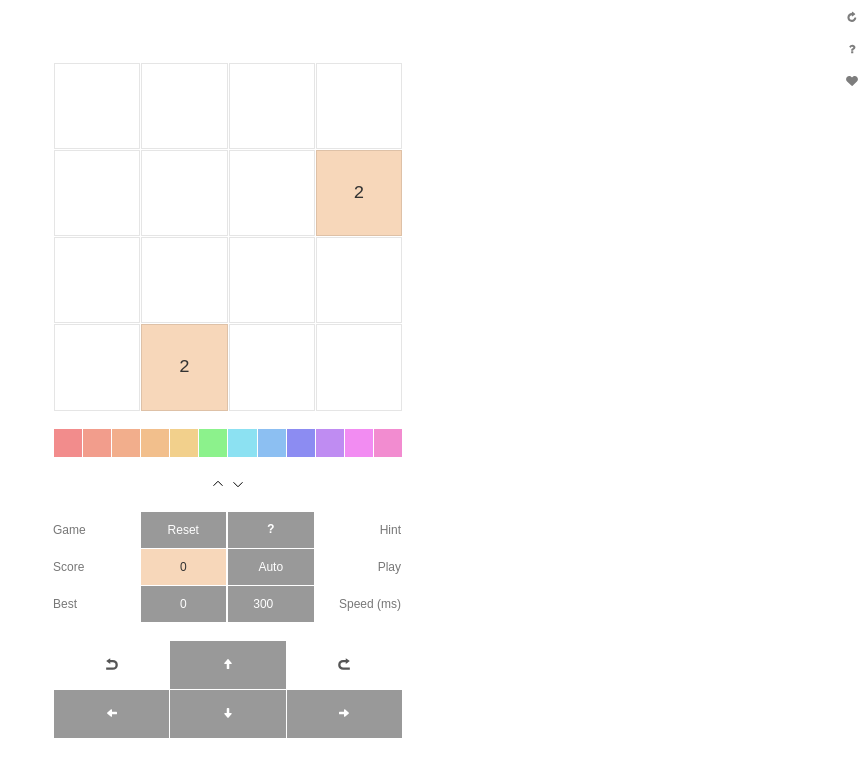
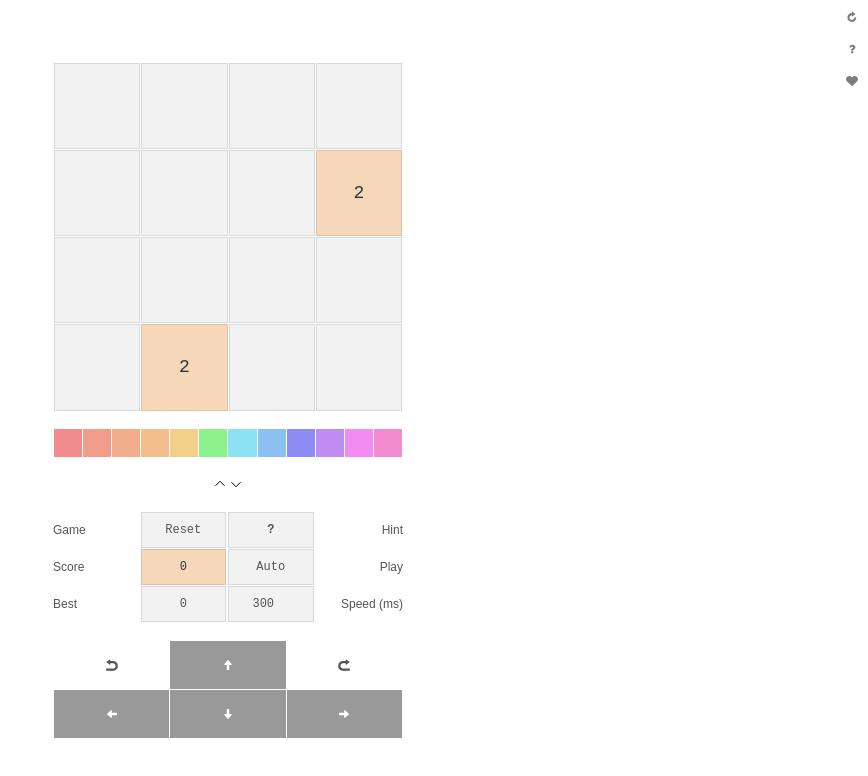
Before and after one commit to markmolfird/2048, a browser extension: page data/interface/index.html in a window 1280 px wide. Both pictures are taken after a click on the element 640 px from the left and 539 px from the top of the page. Shown: the whole page, without its empty margins (412-1280 px from the left). Drawn offline with Linux system fonts and the light colour scheme.

Commit message:
Add files via upload

```diff
--- a/data/interface/index.css
+++ b/data/interface/index.css
@@ -8,6 +8,7 @@ html, body {
 }
 
 body {
+  color: #555;
   display: flex;
   font-size: 12px;
   align-items: center;
@@ -17,13 +18,14 @@ body {
 }
 
 table {
+  color: #555;
   width: 100%;
   margin: 0 auto;
-  font-family: monospace;
+  font-family: arial, sans-serif;
 }
 
 table tr td, button, input {
-  color: #FFF;
+  font-size: 12px;
   user-select: none !important;
 }
 
@@ -55,6 +57,7 @@ button::-moz-focus-outer {border: 0 !important}
   max-height: 350px;
   border-spacing: 1px;
   table-layout: fixed;
+  font-family: monospace;
 }
 
 .main tr td {
@@ -86,6 +89,41 @@ button::-moz-focus-outer {border: 0 !important}
 .settings[toggle='hide'] {display: none}
 .settings[toggle='show'] {display: table}
 
+.settings tr td {
+  border: 0;
+  margin: 0;
+  padding: 0;
+}
+
+.settings button, .settings input {
+  margin: 0;
+  padding: 0;
+  color: #555;
+  height: 36px;
+  outline: none;
+  font-size: 12px;
+  overflow: hidden;
+  text-align: center;
+  white-space: nowrap;
+  vertical-align: middle;
+  font-family: monospace;
+  width: calc(100% - 2px);
+  text-overflow: ellipsis;
+  background: rgba(0,0,0,0.05);
+  border: solid 1px rgba(0,0,0,0.1);
+  transition: 300ms ease background-color;
+}
+
+.settings button:hover {
+  background: rgba(0,0,0,0.1);
+}
+
+.settings input {
+  height: 34px;
+  text-align: center;
+  width: calc(100% - 4px);
+}
+
 .keyboard {
   padding: 0;
   max-width: 350px;
@@ -95,6 +133,7 @@ button::-moz-focus-outer {border: 0 !important}
 .keyboard tr td {
   height: 48px;
   text-align: center;
+  background-color: rgba(0,0,0,0.4);
 }
 
 .keyboard tr td svg {
@@ -106,39 +145,14 @@ button::-moz-focus-outer {border: 0 !important}
   cursor: pointer;
 }
 
-.settings tr td, .keyboard tr td {
+.keyboard tr td {
   border: 0;
   margin: 0;
   padding: 0;
 }
 
-.settings button, .settings input {
-  border: 0;
-  margin: 0;
-  padding: 0;
-  height: 36px;
-  outline: none;
-  font-size: 12px;
-  overflow: hidden;
-  text-align: center;
-  white-space: nowrap;
-  vertical-align: middle;
-  width: calc(100% - 2px);
-  text-overflow: ellipsis;
-}
-
-.settings input {
-  text-align: center;
-}
-
-.transparent {
-  color: #777 !important;
-  cursor: default !important;
-  background-color: transparent !important;
-}
-
-.transparent.left {text-align: left}
-.transparent.right {text-align: right}
+.left {text-align: left}
+.right {text-align: right}
 
 .color {
   width: 100%;
@@ -179,6 +193,7 @@ button::-moz-focus-outer {border: 0 !important}
 
 .pointer {
   cursor: pointer !important;
+  background-color: transparent !important;
 }
 
 .pointer svg {
--- a/data/interface/index.html
+++ b/data/interface/index.html
@@ -67,18 +67,18 @@
               <tr>
                 <td class="half">
                   <table>
-                    <tr><td><button class="transparent left">Game</button></td><td><button id ="init">Reset</button></td></tr>
-                    <tr><td><button class="transparent left">Score</button></td><td><button title="Current Score" id="score">0</button></td></tr>
-                    <tr><td><button class="transparent left">Best</button></td><td><button title="Highest Score" id="best">0</button></td></tr>
+                    <tr><td class="left">Game</td><td><button id ="init">Reset</button></td></tr>
+                    <tr><td class="left">Score</td><td><button title="Current Score" id="score">0</button></td></tr>
+                    <tr><td class="left">Best</td><td><button title="Highest Score" id="best">0</button></td></tr>
                   </table>
                 </td>
                 <td class="half">
                   <table>
-                    <tr><td><button id="hint">?</button></td><td><button class="transparent right">Hint</button></td></tr>
-                    <tr><td><button id="auto">Auto</button></td><td><button class="transparent right">Play</button></td></tr>
+                    <tr><td><button id="hint">?</button></td><td class="right">Hint</td></tr>
+                    <tr><td><button id="auto">Auto</button></td><td class="right">Play</td></tr>
                     <tr>
                       <td><input title="Auto Play Speed (ms)" id="speed" type="number" min=30 max=10000 value=300 placeholder="300 ms"></input></td>
-                      <td><button class="transparent right">Speed (ms)</button></td>
+                      <td class="right">Speed (ms)</td>
                     </tr>
                   </table>
                 </td>
--- a/data/interface/resources/app.js
+++ b/data/interface/resources/app.js
@@ -104,13 +104,6 @@ config.app = {
   },
   "update": function (e) {
     var old = 100;
-    var keyboard = [...document.querySelectorAll(".keyboard tr td")];
-    var buttons = [...document.querySelectorAll(".settings button, .settings input")];
-    /*  */
-    var elements = keyboard.concat(buttons);
-    for (var i = 0; i < elements.length; i++) {
-      elements[i].style.backgroundColor = "rgba(0,0,0,0.40)";
-    }
     /*  */
     document.getElementById("score").style.color = "#333";
     document.getElementById("score").style.backgroundColor = "rgba(0,0,0,0.40)";
@@ -135,7 +128,7 @@ config.app = {
             document.getElementById("score").style.color = id > 4 ? "#FFF" : "#333";
             old = lightness[id];
           }
-        } else elm.style.backgroundColor = "rgba(0,0,0,0.0.5)";
+        } else elm.style.backgroundColor = "rgba(0,0,0,0.05)";
       });
     });
   },
```
